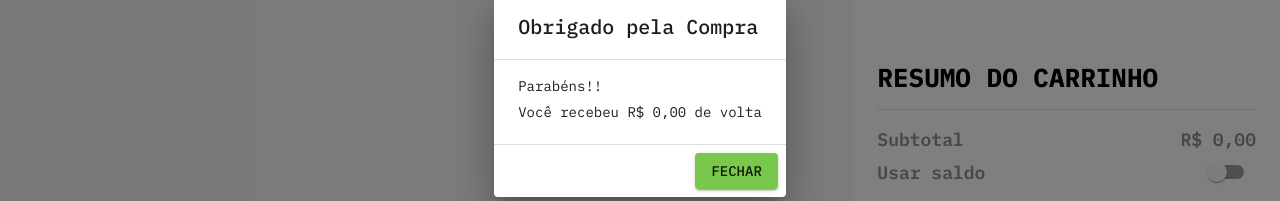
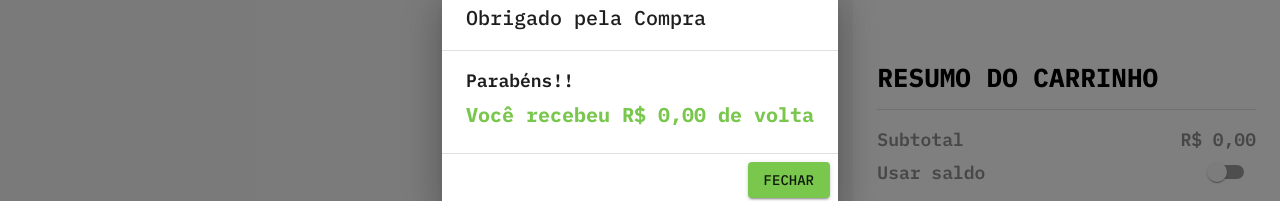
Before and after one commit to guilhermegomes01/pokestore-grass, a React (Create React App) app: page / in a window 1280 px wide. Both pictures are taken after a click on the button "FINALIZAR COMPRA". Shown: the part 304-505 px from the top of the page. Built offline with nearby package versions, Linux system fonts and the light colour scheme; no server answers.

Commit message:
Mensagem ao finalizar compra

```diff
--- a/src/views/Cart/components/ModalCheckout.js
+++ b/src/views/Cart/components/ModalCheckout.js
@@ -11,7 +11,17 @@ import {
 
 import { MoneyCurrency } from "../../../helpers/MoneyCurrency";
 
-const styles = (theme) => ({});
+const styles = (theme) => ({
+  messageCashback: {
+    color: theme.palette.primary.main,
+    fontSize: 20,
+    fontWeight: '700'
+  },
+  congratulations: {
+    fontSize: 18,
+    fontWeight: '600'
+  }
+});
 
 const ModalCheckout = ({ classes, openDialog, handleClose, total }) => {
   return (
@@ -24,10 +34,10 @@ const ModalCheckout = ({ classes, openDialog, handleClose, total }) => {
         Obrigado pela Compra
       </DialogTitle>
       <DialogContent dividers>
-        <Typography gutterBottom>
+        <Typography gutterBottom variant="body1" className={classes.congratulations}>
           Parabéns!!
         </Typography>
-        <Typography gutterBottom>
+        <Typography gutterBottom className={classes.messageCashback}>
             {`Você recebeu ${MoneyCurrency(total/10)} de volta`}
         </Typography>
       </DialogContent>
```
